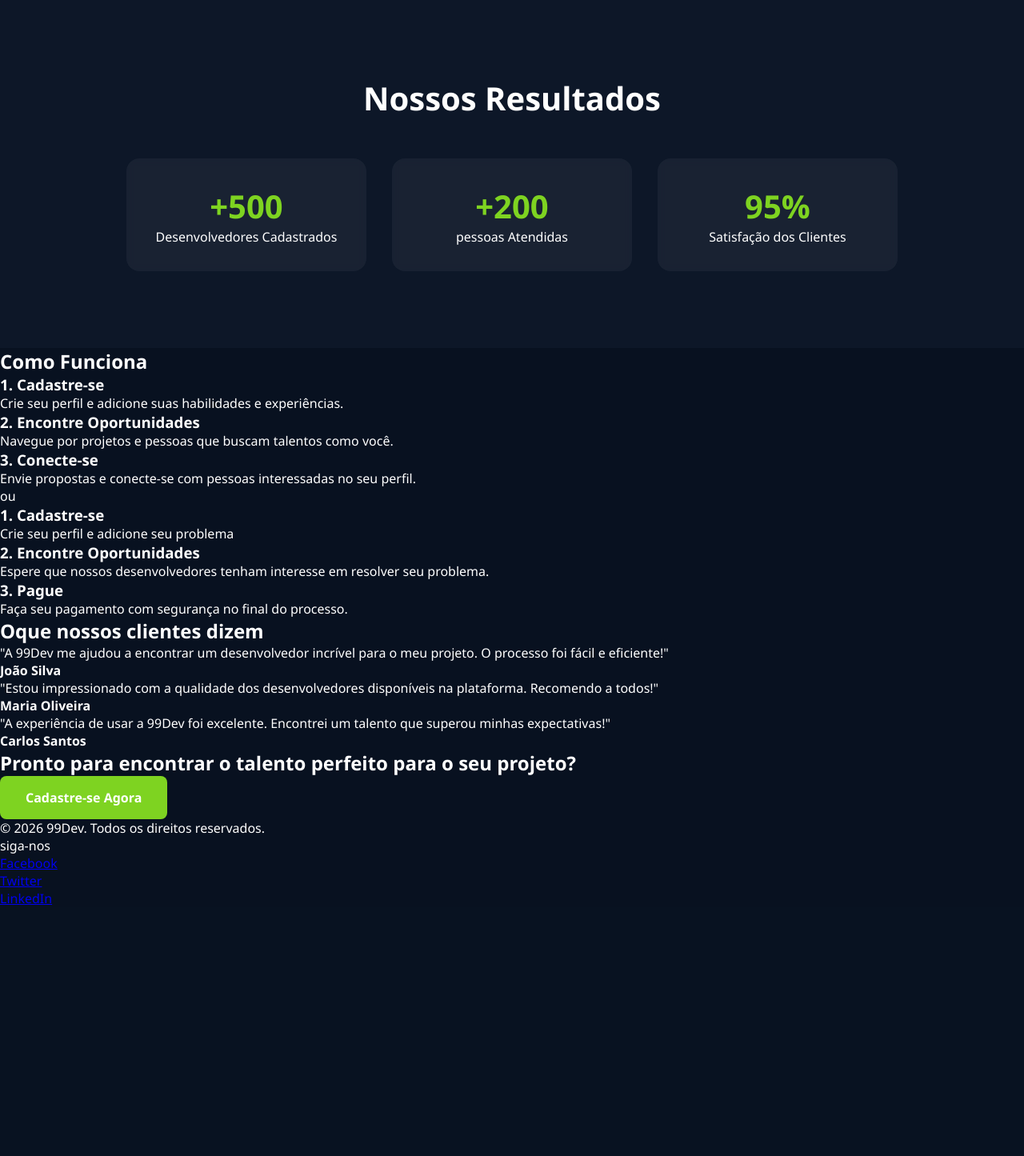
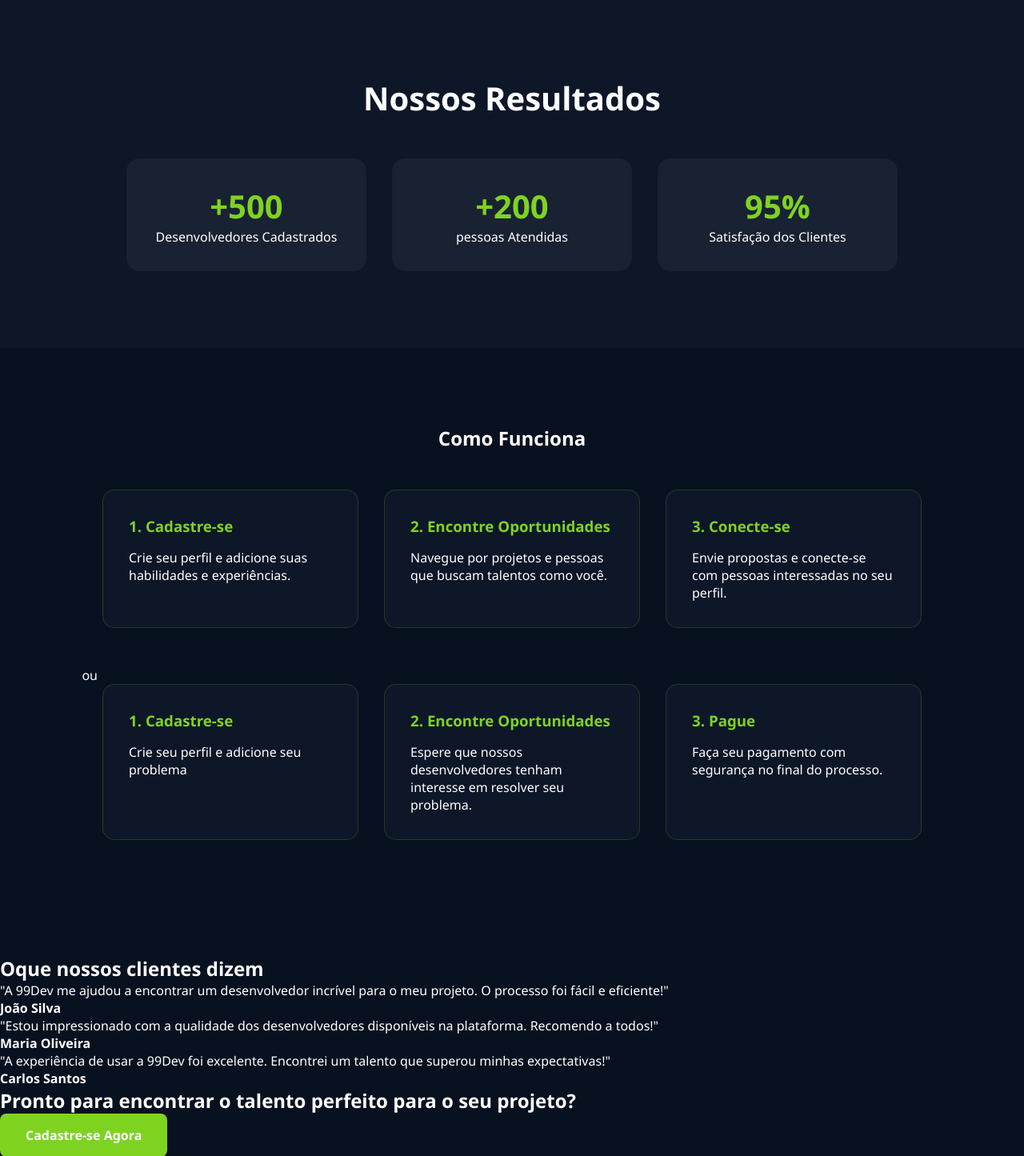
Before and after one commit to TheoNogueiraVirginio/99dev, a Flask app: template templates/home.html in a window 1280 px wide. Shown: the part 721-2166 px from the top of the page at 80% size. Before the commit the page ends 1852 px from the top, so only its background shows below. Run offline with Flask 3, Linux system fonts and the light colour scheme; the template is opened without the code that fills it, so the values that code supplies are empty.

Commit message:
feat(home): css da section funcionamento

```diff
--- a/static/css/home.css
+++ b/static/css/home.css
@@ -157,3 +157,37 @@ nav a:hover{
     color:#7ED321;
     font-size:2.5rem;
 }
+.funciona{
+    padding:6rem 8%;
+}
+
+.funciona h2{
+    text-align:center;
+    margin-bottom:3rem;
+}
+
+.steps{
+    display:flex;
+    gap:2rem;
+    justify-content:center;
+    flex-wrap:wrap;
+
+    margin-bottom:3rem;
+}
+
+.step{
+    width:320px;
+
+    padding:2rem;
+
+    border-radius:15px;
+
+    background:#0d1728;
+
+    border:1px solid rgba(126,211,33,.2);
+}
+
+.step h3{
+    color:#7ED321;
+    margin-bottom:1rem;
+}
```
